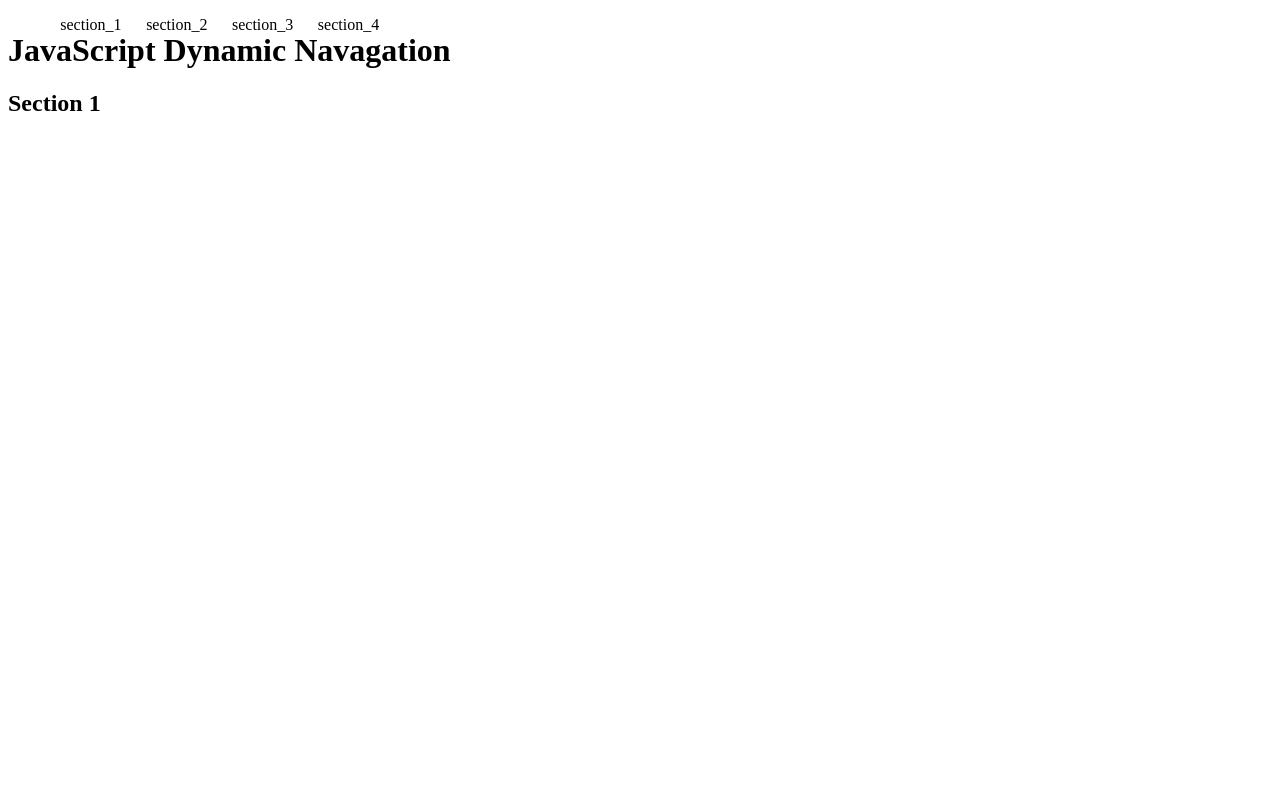
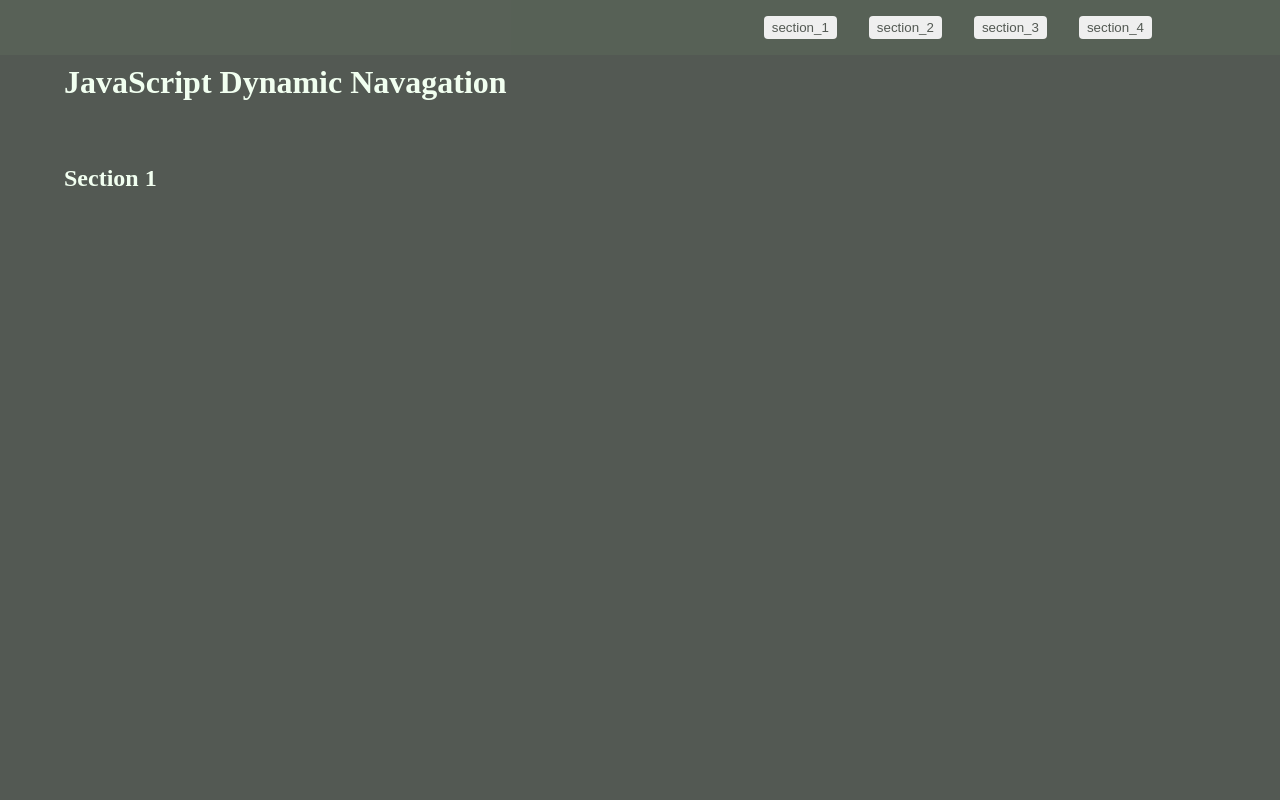
Before and after one commit to ShawnO86/Dynamic-navBar, a plain HTML site: page index.html in a window 1280 px wide. Shown: the top 800 px of the page. Drawn offline with Linux system fonts and the light colour scheme.

Commit message:
nav refactor

```diff
--- a/javaScript/main.js
+++ b/javaScript/main.js
@@ -1,47 +1,45 @@
 //Declare the navagation items in an array
 let navListItems = ["section_1", "section_2", "section_3", "section_4"];
+const navBar = document.createElement("nav");
+const newList = document.createElement("ul");
 
-function createNav(navBarItems) {
-    const navBar = document.createElement('nav');
-    const newList = document.createElement('ul');
 //Loop through referenced array of navagation items
-    for (let i = 0; i <= navBarItems.length - 1; i++) {
-        const newListItem = document.createElement('li');
+for (let i = 0; i <= navListItems.length - 1; i++) {
+    const newListItem = document.createElement('li');
+    const newItemBtn = document.createElement("button")
+    //Append button to this li
+    newListItem.appendChild(newItemBtn);
+    //Set class and id of this button
+    newItemBtn.setAttribute("class", "navBtn");
+    newItemBtn.setAttribute("id", navListItems[i] + "_Btn");
+    //Set text to corresponding section
+    newItemBtn.innerText = navListItems[i];
+    //Append li to unordered list
+    newList.appendChild(newListItem);
+}
+//Append nav to body and created list to nav
+document.body.appendChild(navBar);
+navBar.appendChild(newList);
 
-        newListItem.setAttribute("class", "navBtn");
-        newListItem.setAttribute("id",  navBarItems[i] + "_Btn");
-        newListItem.innerHTML = navBarItems[i];
+//Get array of buttons in nav
+const buttons = document.querySelectorAll('.navBtn');
+//Loop through buttons array until "i" is greater than length of buttons array
+for (let i = 0; i < buttons.length; i++) {
+    //Adding one to increment as naming is not 0 index
+    const sectionInc = i + 1;
+    //Declaring this button to add listener too
+    const button = document.getElementById(buttons[i].id);
+    //Add event listeners to each button in "buttons" array
+    button.addEventListener("click", (e) => {
+        e.preventDefault();
+        document.getElementById("section_" + sectionInc).scrollIntoView({ block: "start", behavior: "smooth" });
+    });
+};
 
-        newList.appendChild(newListItem);
-    }
-
-    document.body.appendChild(navBar)
-    navBar.appendChild(newList)
-}
-
-createNav(navListItems);
-
-const section_1_btn = document.getElementById("section_1_Btn");
-const section_2_btn = document.getElementById("section_2_Btn");
-const section_3_btn = document.getElementById("section_3_Btn");
-const section_4_btn = document.getElementById("section_4_Btn");
-const section_1_Container = document.getElementById("section_1");
-const section_2_Container = document.getElementById("section_2");
-const section_3_Container = document.getElementById("section_3");
-const section_4_Container = document.getElementById("section_4");
-
-section_1_btn.addEventListener("click", () => {
-    section_1_Container.scrollIntoView({block: 'start', behavior: 'smooth'});
-});
-
-section_2_btn.addEventListener("click", () => {
-    section_2_Container.scrollIntoView({block: 'start', behavior: 'smooth'});
-});
-
-section_3_btn.addEventListener("click", () => {
-    section_3_Container.scrollIntoView({block: 'start', behavior: 'smooth'});
-});
-
-section_4_btn.addEventListener("click", () => {
-    section_4_Container.scrollIntoView({block: 'start', behavior: 'smooth'});
-});
+//Button for scrolling to the top of page
+const toTopBtn = document.getElementById("goTopLink");
+const topContainer = document.getElementById("layoutContainer");
+toTopBtn.addEventListener("click", (e) => {
+    e.preventDefault();
+    topContainer.scrollIntoView({ block: "start", behavior: "smooth" })
+})
--- a/styles/mainStyle.css
+++ b/styles/mainStyle.css
@@ -1,21 +1,58 @@
-nav {
-    position: fixed;
-    top: 0;
+body {
+    margin: 0;
+    padding: 0;
+    background-color: #535953;
+    color: #F1FFF0;
+}
+
+main, header {
+    margin: 4rem 5%;
 }
 
 nav ul {
     display: flex;
+    position: fixed;
+    top: 0;
+    margin: 0;
+    padding: 0.5rem;
+    width: 100%;
     list-style: none;
+    background-color: rgba(169, 255, 163, 0.05);
+    justify-content: right;
 }
 
 nav ul li {
-    margin: 0 5% 0 5%;
+    margin: 0 0.5rem;
+    padding: 0.5rem;
+    border-radius: 0.5rem;
+}
+
+nav ul li:last-of-type {
+    margin: 0 10% 0 0.5rem;
+}
+
+.navBtn {
+    cursor: pointer;
+    border: none;
+    padding: 0.25rem 0.5rem;
+    border-radius: 0.25rem;
+    color: #535953;
+}
+
+.navBtn:hover {
+    background-color: #F1FFF0;
+    color: #000;
+}
+
+.navBtn:active {
+    background-color: #535953;
+    color: #A9FFA3;
 }
 
 section {
     min-height: 97vh;
 }
 
-h1 {
-    margin-top: 2rem;
+#section_1, #section_2, #section_3, #section_4, #layoutContainer {
+    scroll-margin-top: 4rem;
 }
```
